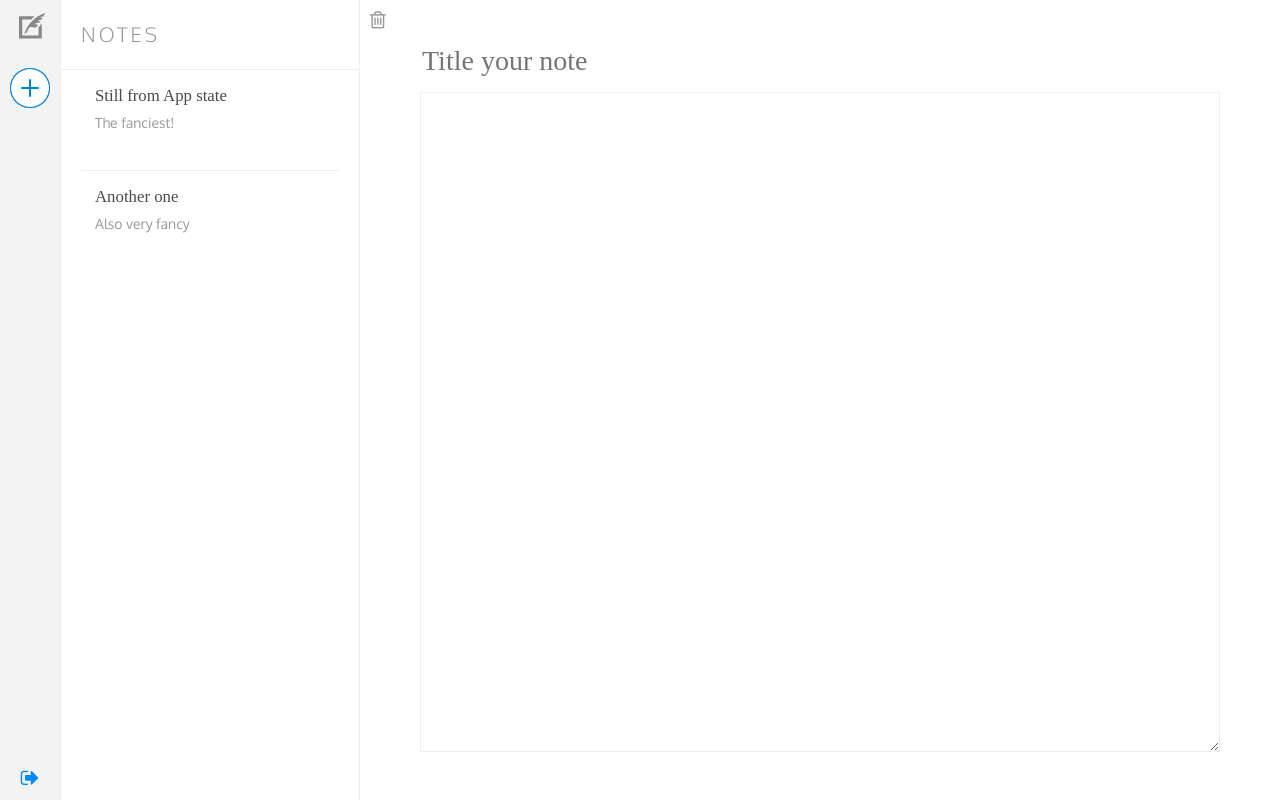
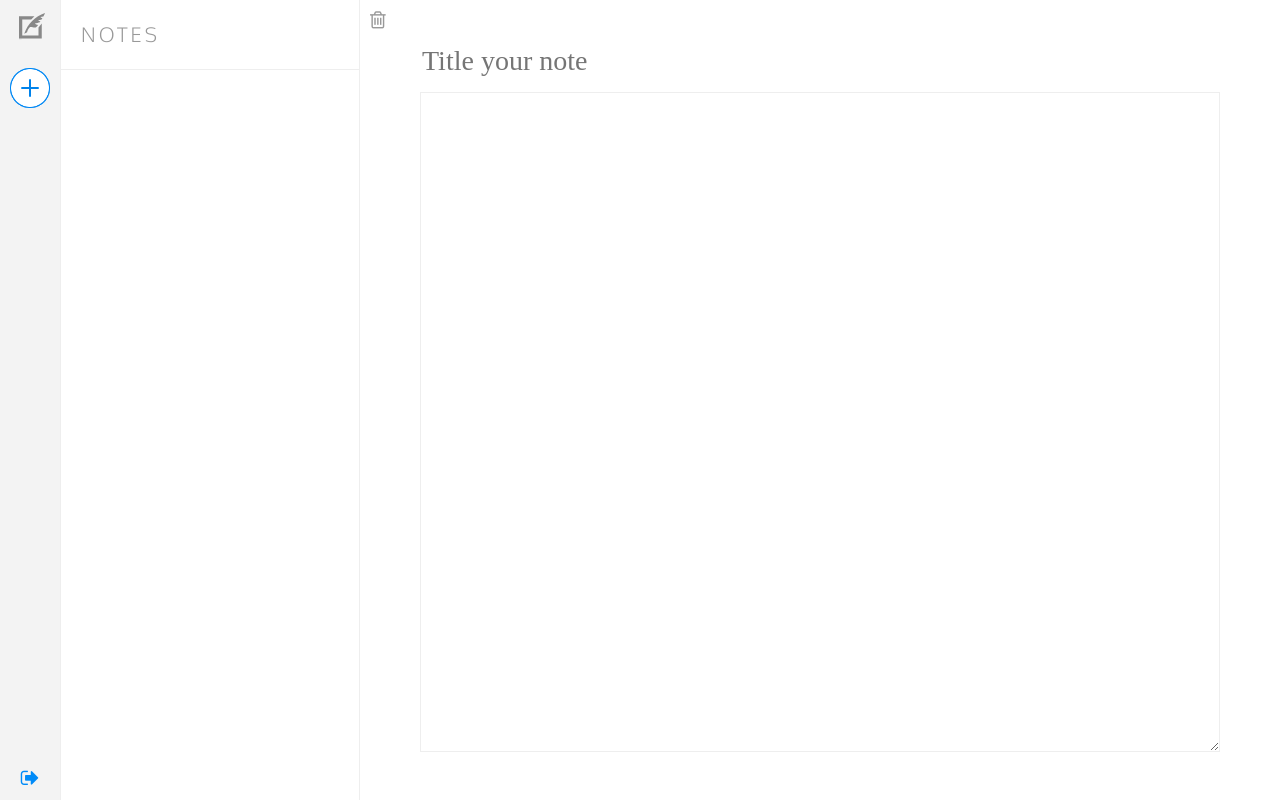
Before and after one commit to paytonzk/noteherder, a React (Create React App) app: page / in a window 1280 px wide. Built offline with nearby package versions, Linux system fonts and the light colour scheme; a web font is replaced by a local one.

Commit message:
Made delete button work

```diff
--- a/src/App.js
+++ b/src/App.js
@@ -8,18 +8,7 @@ class App extends Component {
     super()
 
     this.state = {
-      notes:  {
-        'note-4': {
-          id: 'note-4',
-          title: 'Still from App state',
-          body: 'The fanciest!'
-        },
-        'note-5': {
-          id: 'note-5',
-          title: 'Another one',
-          body: 'Also very fancy',
-        },
-      },
+      notes:  {},
       currentNote: this.blankNote(),
     }
   }
@@ -50,11 +39,19 @@ class App extends Component {
     this.setCurrentNote(note)
   }
 
+  deleteNote = (note) => {
+    const notes = {...this.state.notes}
+    delete notes[this.state.currentNote.id]
+    this.setState({notes})
+    this.resetCurrentNote()
+  }
+
   render() {
     const actions = {
       setCurrentNote: this.setCurrentNote,
       resetCurrentNote: this.resetCurrentNote,
       saveNote: this.saveNote,
+      deleteNote: this.deleteNote
     }
 
     return (
--- a/src/Main.js
+++ b/src/Main.js
@@ -16,7 +16,8 @@ const Main = (props) => {
         setCurrentNote={props.setCurrentNote}
       />
       <NoteForm currentNote={props.currentNote}
-        saveNote={props.saveNote}/>
+        saveNote={props.saveNote}
+        deleteNote={props.deleteNote}/>
     </div>
   )
 }
--- a/src/NoteForm.js
+++ b/src/NoteForm.js
@@ -9,13 +9,18 @@ class NoteForm extends Component {
     this.props.saveNote(note)
   }
 
+  deleteNote = (ev) => {
+    const note = {...this.props.currentNote}
+    this.props.deleteNote(note)
+  }
+
   render() {
     const { currentNote } = this.props
 
     return (
       <div className="NoteForm">
         <div className="form-actions">
-          <button type="button">
+          <button type="button" onClick={this.deleteNote}>
             <i className="fa fa-trash-o"></i>
           </button>
         </div>
```
